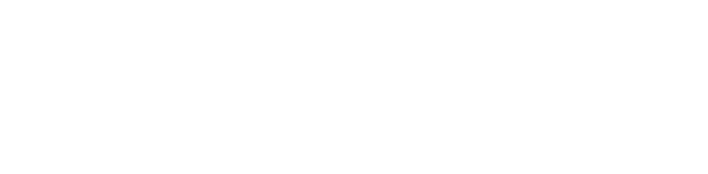
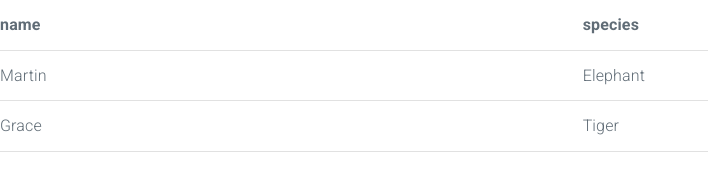
Before and after one commit to The-Marcy-Lab-School/DOM_Events_Labs, a website: page exercises/part-1/index.html in a window 1280 px wide. Shown: the whole page, without its empty margins (0-708 px from the left). Drawn offline with nearby package versions, Linux system fonts and the light colour scheme.

Commit message:
completed

```diff
--- a/exercises/part-1/index.html
+++ b/exercises/part-1/index.html
@@ -1,10 +1,17 @@
 <!DOCTYPE html>
 <html lang="en">
 <head>
+  <link rel="stylesheet" href="//fonts.googleapis.com/css?family=Roboto:300,300italic,700,700italic">
+  <link rel="stylesheet" href="//cdnjs.cloudflare.com/ajax/libs/normalize/5.0.0/normalize.css">
+  <link rel="stylesheet" href="//cdnjs.cloudflare.com/ajax/libs/milligram/1.3.0/milligram.css">
   <meta charset="UTF-8">
-  <title></title>
+  <title>Rendering Tables in js</title>
 </head>
 <body>
-
+  <table>
+    <thead id='tableHead'></thead>
+    <tbody id='tableBody'></tbody>
+  </table>
+  <script type="text/javascript" src="index.js"></script>
 </body>
 </html>
--- /dev/null
+++ b/exercises/part-1/index.js
@@ -0,0 +1,29 @@
+const el = document.getElementsByTagName('html')
+const animals = [{name: 'Martin', species: 'Elephant'}, {name: 'Grace', species: 'Tiger'}]
+const cities = [{city_name: 'New York', state: 'NY', population: 8000000}, {city_name: 'San Fransisco', state: 'CA', population: 900000}]
+
+const renderDataTable = function(arr, element){
+    const tableHead = document.getElementById('tableHead')
+    const tableBody = document.getElementById('tableBody')
+
+    let tr = document.createElement('tr')
+
+    for(let item in Object.keys(arr[0])){
+        let th = document.createElement('th')
+        th.innerText = Object.keys(arr[0])[item]
+        tr.appendChild(th)
+        tableHead.appendChild(tr)
+    }
+
+    for (let obj in cities){
+        tr = document.createElement('tr')
+        for(let item in Object.values(arr[0])){
+           let td = document.createElement('td')
+           td.innerText = Object.values(arr[obj])[item]
+           tr.appendChild(td)
+           tableHead.appendChild(tr)
+        }
+    }
+}
+
+document.body.addEventListener("load", renderDataTable(animals, el));
```
Also changed, not shown: exercises/part-2/index.html (+2 -0 lines), exercises/part-2/index.js (added, +15 -0 lines), short-response.md (+14 -1 lines).
